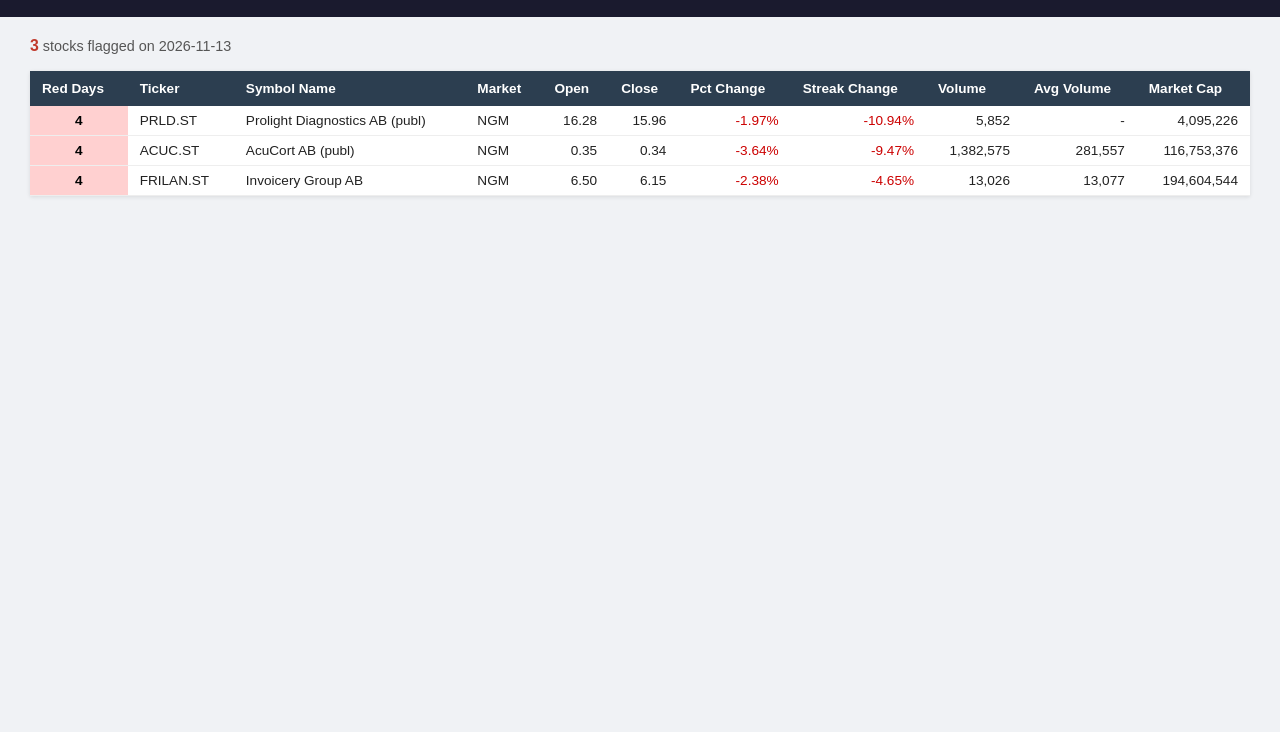
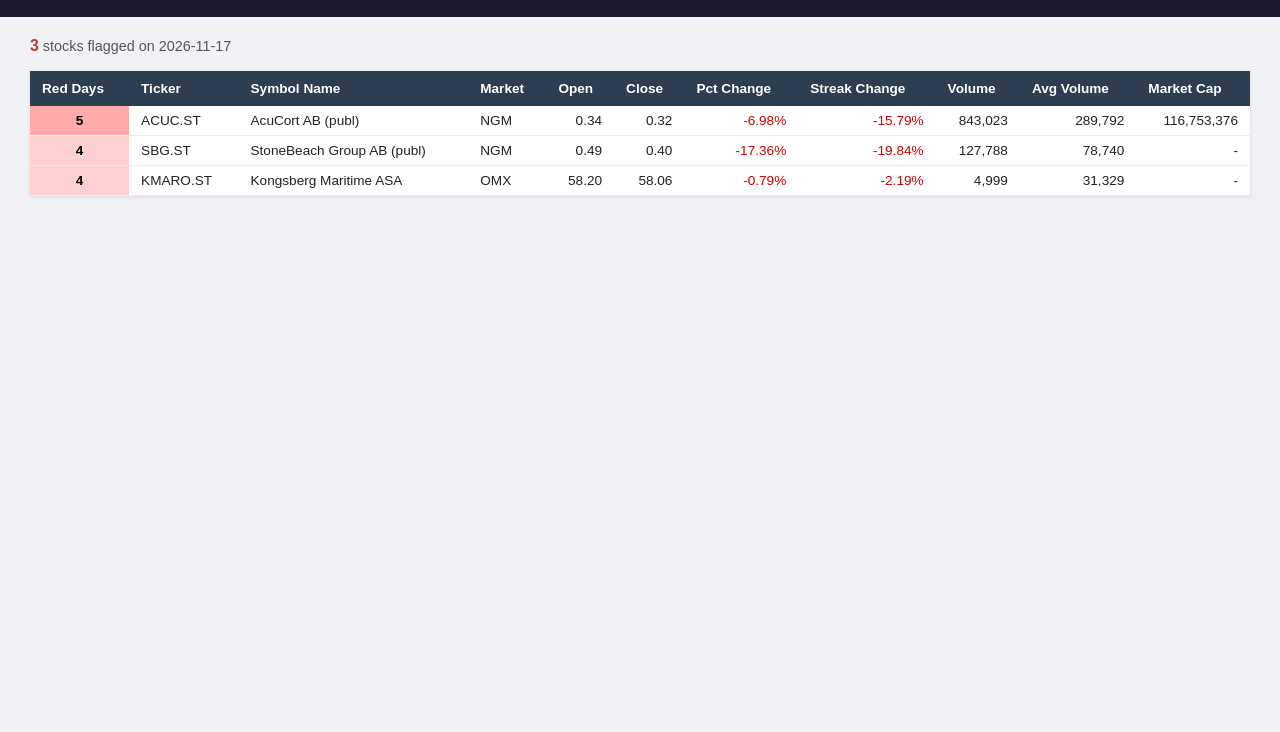
Before and after one commit to Cap9888/seven-days-report, a plain HTML site: page index.html in a window 1280 px wide. Shown: the part 68-800 px from the top of the page. Drawn offline with Linux system fonts and the light colour scheme.

Commit message:
report: 2026-11-17

```diff
--- a/index.html
+++ b/index.html
@@ -3,7 +3,7 @@
 <head>
   <meta charset="UTF-8">
   <meta name="viewport" content="width=device-width, initial-scale=1.0">
-  <title>OMX Red Streak Report — 2026-11-13</title>
+  <title>OMX Red Streak Report — 2026-11-17</title>
   <style>
     * { box-sizing: border-box; margin: 0; padding: 0; }
     body { font-family: Arial, sans-serif; background: #f0f2f5; color: #222; }
@@ -26,11 +26,11 @@
 <body>
   <header>
     <h1>OMX Red Streak Report</h1>
-    <p>Stocks with 4+ consecutive red days &nbsp;|&nbsp; Last run: 2026-11-13</p>
+    <p>Stocks with 4+ consecutive red days &nbsp;|&nbsp; Last run: 2026-11-17</p>
   </header>
   <main>
     <div class="meta">
-      <strong>3</strong> stocks flagged on 2026-11-13
+      <strong>3</strong> stocks flagged on 2026-11-17
     </div>
 
 <table>
@@ -44,45 +44,45 @@
   <tbody>
 
     <tr>
-      <td style="text-align:center;font-weight:bold;background:#ffd0d0;color:black;">4</td>
-      <td>PRLD.ST</td>
-      <td>Prolight Diagnostics AB (publ)</td>
-      <td>NGM</td>
-      <td style="text-align:right;">16.28</td>
-      <td style="text-align:right;">15.96</td>
-      <td style="text-align:right;color:#cc0000;">-1.97%</td>
-      <td style="text-align:right;color:#cc0000;">-10.94%</td>
-      <td style="text-align:right;">5,852</td>
-      <td style="text-align:right;">-</td>
-      <td style="text-align:right;">4,095,226</td>
-    </tr>
-
-    <tr>
-      <td style="text-align:center;font-weight:bold;background:#ffd0d0;color:black;">4</td>
+      <td style="text-align:center;font-weight:bold;background:#ffaaaa;color:black;">5</td>
       <td>ACUC.ST</td>
       <td>AcuCort AB (publ)</td>
       <td>NGM</td>
-      <td style="text-align:right;">0.35</td>
       <td style="text-align:right;">0.34</td>
-      <td style="text-align:right;color:#cc0000;">-3.64%</td>
-      <td style="text-align:right;color:#cc0000;">-9.47%</td>
-      <td style="text-align:right;">1,382,575</td>
-      <td style="text-align:right;">281,557</td>
+      <td style="text-align:right;">0.32</td>
+      <td style="text-align:right;color:#cc0000;">-6.98%</td>
+      <td style="text-align:right;color:#cc0000;">-15.79%</td>
+      <td style="text-align:right;">843,023</td>
+      <td style="text-align:right;">289,792</td>
       <td style="text-align:right;">116,753,376</td>
     </tr>
 
     <tr>
       <td style="text-align:center;font-weight:bold;background:#ffd0d0;color:black;">4</td>
-      <td>FRILAN.ST</td>
-      <td>Invoicery Group AB</td>
+      <td>SBG.ST</td>
+      <td>StoneBeach Group AB (publ)</td>
       <td>NGM</td>
-      <td style="text-align:right;">6.50</td>
-      <td style="text-align:right;">6.15</td>
-      <td style="text-align:right;color:#cc0000;">-2.38%</td>
-      <td style="text-align:right;color:#cc0000;">-4.65%</td>
-      <td style="text-align:right;">13,026</td>
-      <td style="text-align:right;">13,077</td>
-      <td style="text-align:right;">194,604,544</td>
+      <td style="text-align:right;">0.49</td>
+      <td style="text-align:right;">0.40</td>
+      <td style="text-align:right;color:#cc0000;">-17.36%</td>
+      <td style="text-align:right;color:#cc0000;">-19.84%</td>
+      <td style="text-align:right;">127,788</td>
+      <td style="text-align:right;">78,740</td>
+      <td style="text-align:right;">-</td>
+    </tr>
+
+    <tr>
+      <td style="text-align:center;font-weight:bold;background:#ffd0d0;color:black;">4</td>
+      <td>KMARO.ST</td>
+      <td>Kongsberg Maritime ASA</td>
+      <td>OMX</td>
+      <td style="text-align:right;">58.20</td>
+      <td style="text-align:right;">58.06</td>
+      <td style="text-align:right;color:#cc0000;">-0.79%</td>
+      <td style="text-align:right;color:#cc0000;">-2.19%</td>
+      <td style="text-align:right;">4,999</td>
+      <td style="text-align:right;">31,329</td>
+      <td style="text-align:right;">-</td>
     </tr>
   </tbody>
 </table>
```
